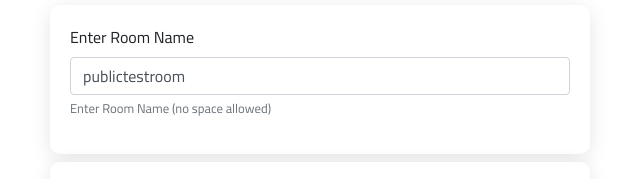
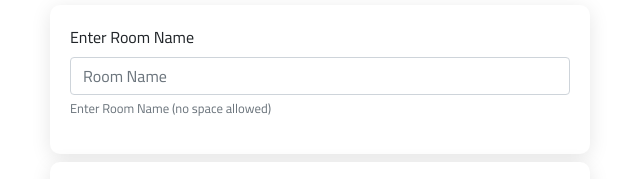
Before and after one commit to avpaneendra/VidiCon, a website: page src/index.html in a window 1280 px wide. Shown: the part 173-352 px from the top of the page, 320-960 px from the left. Drawn offline with nearby package versions, Linux system fonts and the light colour scheme.

Commit message:
removed default meeting room value.

```diff
--- a/src/index.html
+++ b/src/index.html
@@ -63,7 +63,7 @@
             <div class="form-group">
               <label for="new_room_name">Enter Room Name</label>
               <input required type="text" class="form-control new_room_name" id="new_room_name"
-                aria-describedby="RoomNameHelp" placeholder="Room Name" value="publictestroom">
+                aria-describedby="RoomNameHelp" placeholder="Room Name" >
               <small id="RoomNameHelp" class="form-text text-muted">Enter Room Name (no space allowed)</small>
             </div>
           </div>
```
